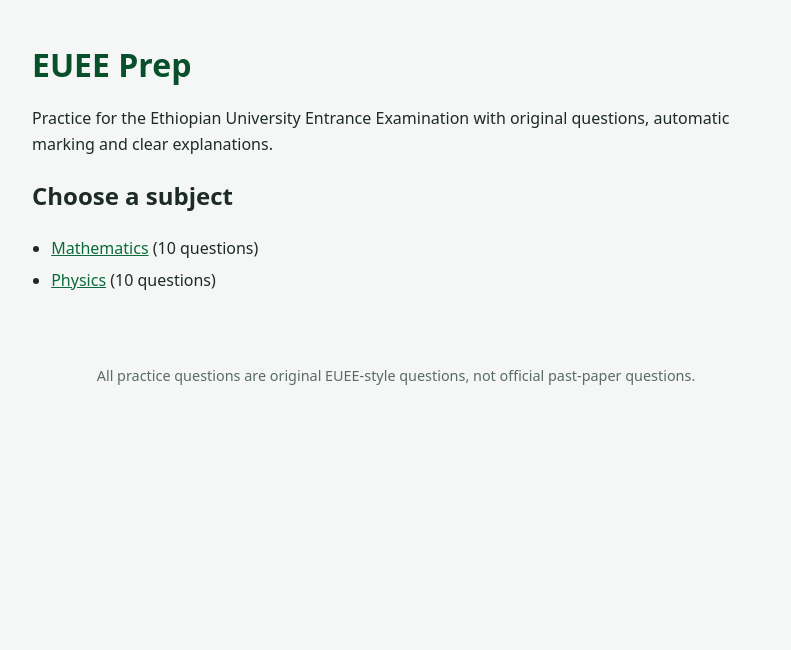
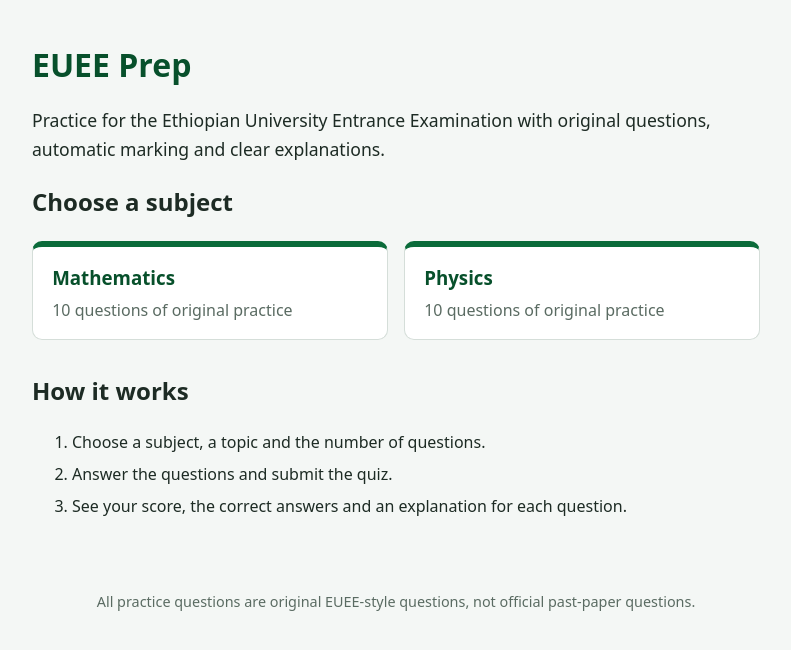
Before and after one commit to sol-abiyot/EUEE-prep, a Flask app: page / in a window 1280 px wide. Shown: the part 60-710 px from the top of the page, without its empty margins (244-1035 px from the left). Run offline with Flask 3, Linux system fonts and the light colour scheme.

Commit message:
Fix question count grammar and add home page subject cards

```diff
--- a/app.py
+++ b/app.py
@@ -22,6 +22,10 @@ def math_filter(text):
     safe = re.sub(r"(?<=\d) degrees?\b", "°", safe)
     safe = re.sub(r"(?<=\d) ohm\b", " Ω", safe)
     return Markup(safe)
+@app.template_filter("plural")
+def plural(count, word="question"):
+    """Return '1 question' or '5 questions'."""
+    return f"{count} {word}" + ("" if count == 1 else "s")
 
 DEFAULT_QUIZ_LENGTH = 5
 MAX_QUIZ_LENGTH = 50
--- a/static/style.css
+++ b/static/style.css
@@ -204,3 +204,38 @@ button:hover {
 fieldset {
     scroll-margin-top: 3rem;
 }
+.lead {
+    font-size: 1.1rem;
+}
+
+.cards {
+    display: grid;
+    grid-template-columns: repeat(auto-fit, minmax(220px, 1fr));
+    gap: 1rem;
+    margin: 1rem 0 2rem;
+}
+
+.card {
+    display: block;
+    background: var(--card);
+    border: 1px solid var(--border);
+    border-top: 6px solid var(--brand);
+    border-radius: 10px;
+    padding: 1rem 1.2rem;
+    text-decoration: none;
+    color: var(--text);
+}
+
+.card:hover {
+    background: var(--good-bg);
+}
+
+.card h3 {
+    margin: 0 0 0.3rem;
+    color: var(--brand-dark);
+}
+
+.card p {
+    margin: 0;
+    color: var(--muted);
+}
--- a/templates/index.html
+++ b/templates/index.html
@@ -2,15 +2,22 @@
 
 {% block content %}
 <h1>EUEE Prep</h1>
-<p>Practice for the Ethiopian University Entrance Examination with original questions, automatic marking and clear explanations.</p>
+<p class="lead">Practice for the Ethiopian University Entrance Examination with original questions, automatic marking and clear explanations.</p>
 
 <h2>Choose a subject</h2>
-<ul>
+<div class="cards">
     {% for s in subjects %}
-    <li>
-        <a href="{{ url_for('subject', name=s.name) }}">{{ s.name }}</a>
-        ({{ s.count }} questions)
-    </li>
+    <a class="card" href="{{ url_for('subject', name=s.name) }}">
+        <h3>{{ s.name }}</h3>
+        <p>{{ s.count|plural }} of original practice</p>
+    </a>
     {% endfor %}
-</ul>
+</div>
+
+<h2>How it works</h2>
+<ol>
+    <li>Choose a subject, a topic and the number of questions.</li>
+    <li>Answer the questions and submit the quiz.</li>
+    <li>See your score, the correct answers and an explanation for each question.</li>
+</ol>
 {% endblock %}
--- a/templates/quiz.html
+++ b/templates/quiz.html
@@ -4,7 +4,7 @@
 
 {% block content %}
 <h1>{{ subject }} quiz{% if topic %}: {{ topic }}{% endif %}</h1>
-<p>{{ questions|length }} questions. Choose one answer for each question, then submit. Unanswered questions score zero.</p>
+<p><p>{{ questions|length|plural }}. Choose one answer for each question, then submit. Unanswered questions score zero.</p>
 
 <p class="progress">Answered: <span id="answered">0</span> of {{ questions|length }}</p>
 
--- a/templates/subject.html
+++ b/templates/subject.html
@@ -4,7 +4,7 @@
 
 {% block content %}
 <h1>{{ subject }}</h1>
-<p>{{ total }} questions in {{ topics|length }} topics.</p>
+<p>{{ total|plural }} in {{ topics|length|plural("topic") }}.</p>
 
 <h2>Start a quiz</h2>
 <form method="get" action="{{ url_for('quiz_page', name=subject) }}">
@@ -30,7 +30,7 @@
 <h2>Topics in {{ subject }}</h2>
 <ul>
     {% for t in topics %}
-    <li>{{ t.name }} ({{ t.count }} questions)</li>
+        <li>{{ t.name }} ({{ t.count|plural }})</li>
     {% endfor %}
 </ul>
 
```
Also changed, not shown: tests/test_plural.py (added, +26 -0 lines), 1 other file.
